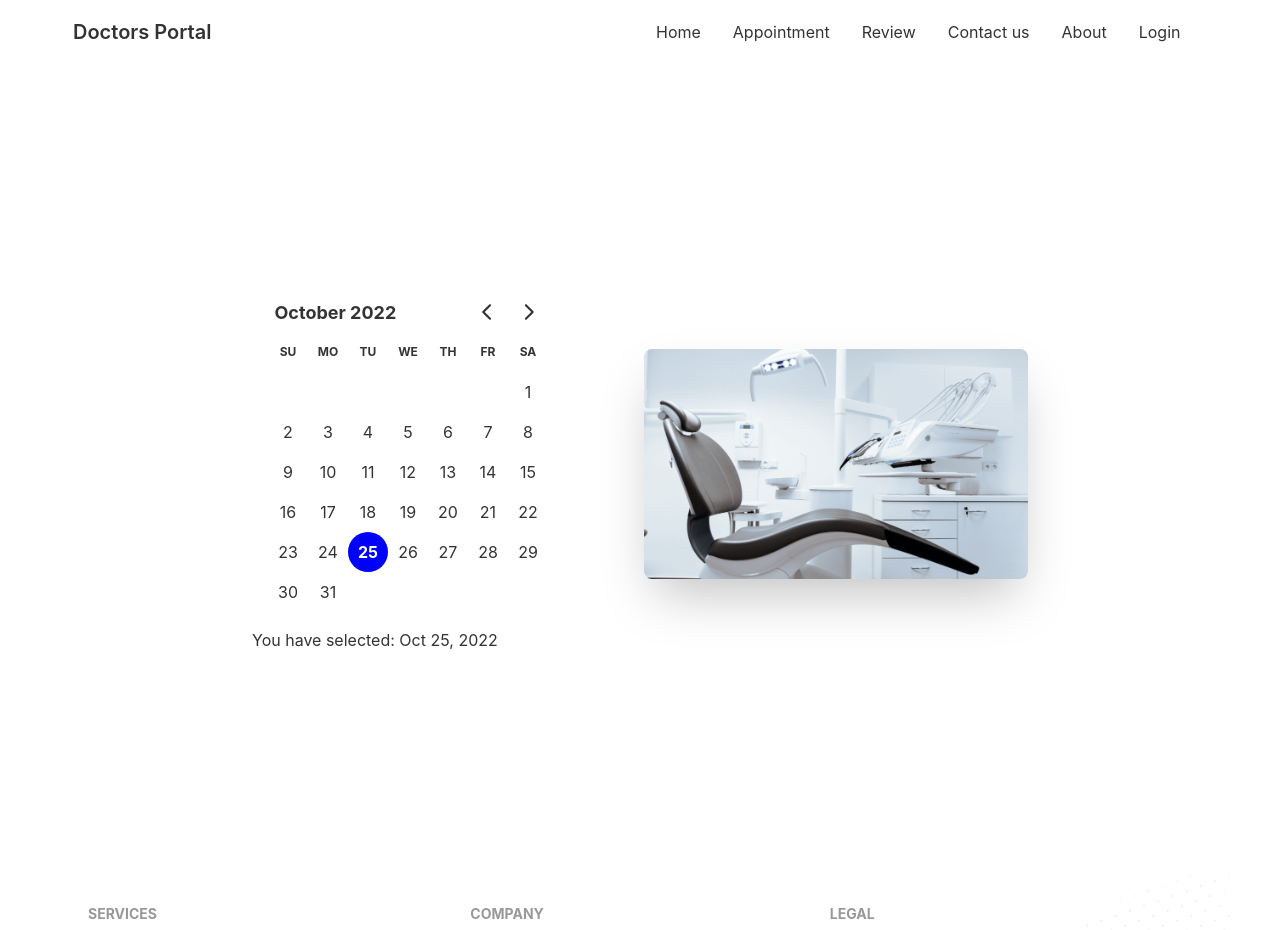
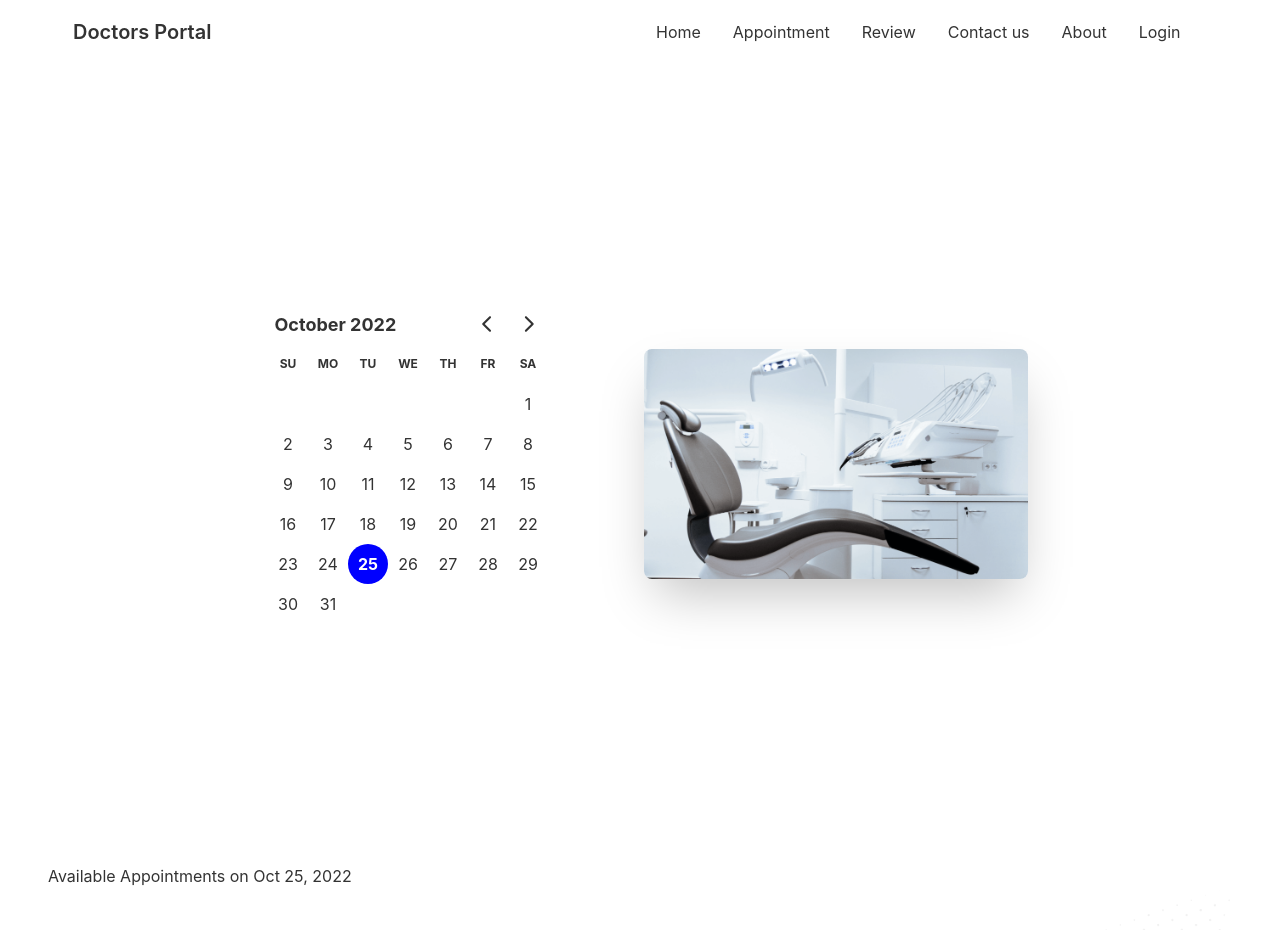
Before and after one commit to rimonhossain12/new-doctors-portal-client-1, a React (Create React App) app: page /appointment in a window 1280 px wide. Shown: the top 930 px of the page. Built offline with nearby package versions, Linux system fonts and the light colour scheme.

Commit message:
shared date picker parent to child

```diff
--- a/src/Pages/Appointment/Appointment.js
+++ b/src/Pages/Appointment/Appointment.js
@@ -1,11 +1,15 @@
-import React from 'react';
+import React, { useState } from 'react';
 import Footer from '../Shared/Footer/Footer';
 import AppointmentBanner from './AppointmentBanner';
+import AvailableAppointments from './AvailableAppointments';
 
 const Appointment = () => {
+    const [date, setDate] = useState(new Date());
+
     return (
         <div>
-            <AppointmentBanner />
+            <AppointmentBanner date={date} setDate={setDate} />
+            <AvailableAppointments date={date} />
             <Footer />
         </div>
     );
--- a/src/Pages/Appointment/AppointmentBanner.js
+++ b/src/Pages/Appointment/AppointmentBanner.js
@@ -2,12 +2,10 @@
 import chair from '../../assets/images/chair.png';
 import { DayPicker } from 'react-day-picker';
 import 'react-day-picker/dist/style.css';
-import { useState } from 'react';
-import { format } from 'date-fns';
 
 
-const AppointmentBanner = () => {
-    const [date, setDate] = useState(new Date())
+const AppointmentBanner = ({ date, setDate }) => {
+
     return (
         <div className="hero min-h-screen">
             <div className="hero-content flex-col lg:flex-row-reverse gap-20">
@@ -18,7 +16,6 @@
                         selected={date}
                         onSelect={setDate}
                     />
-                    <p>You have selected: {format(date, 'PP')}</p>
                 </div>
             </div>
 
--- /dev/null
+++ b/src/Pages/Appointment/AvailableAppointments.js
@@ -0,0 +1,13 @@
+import React from 'react';
+import format from 'date-fns/format';
+
+const AvailableAppointments = ({ date }) => {
+    return (
+        <div>
+            Available Appointments on {format(date, 'PP')}
+
+        </div>
+    );
+};
+
+export default AvailableAppointments;
```
